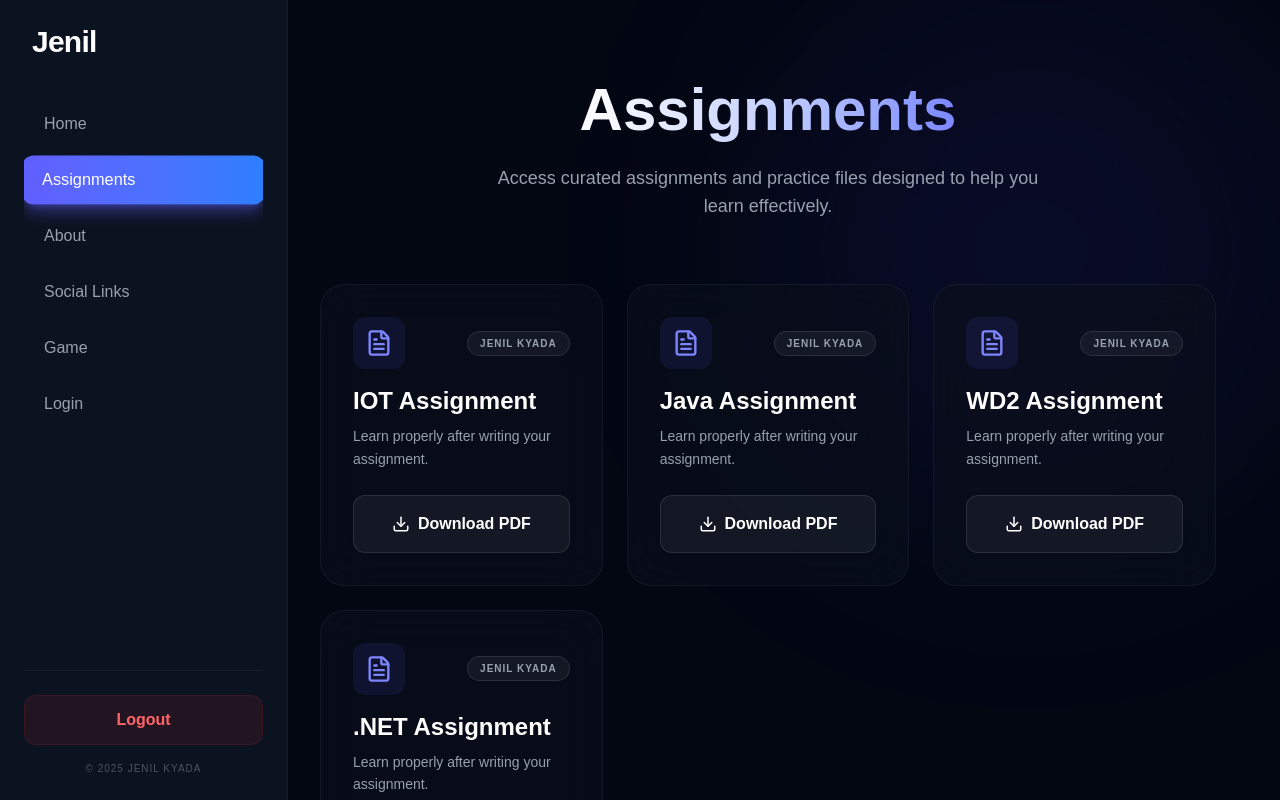
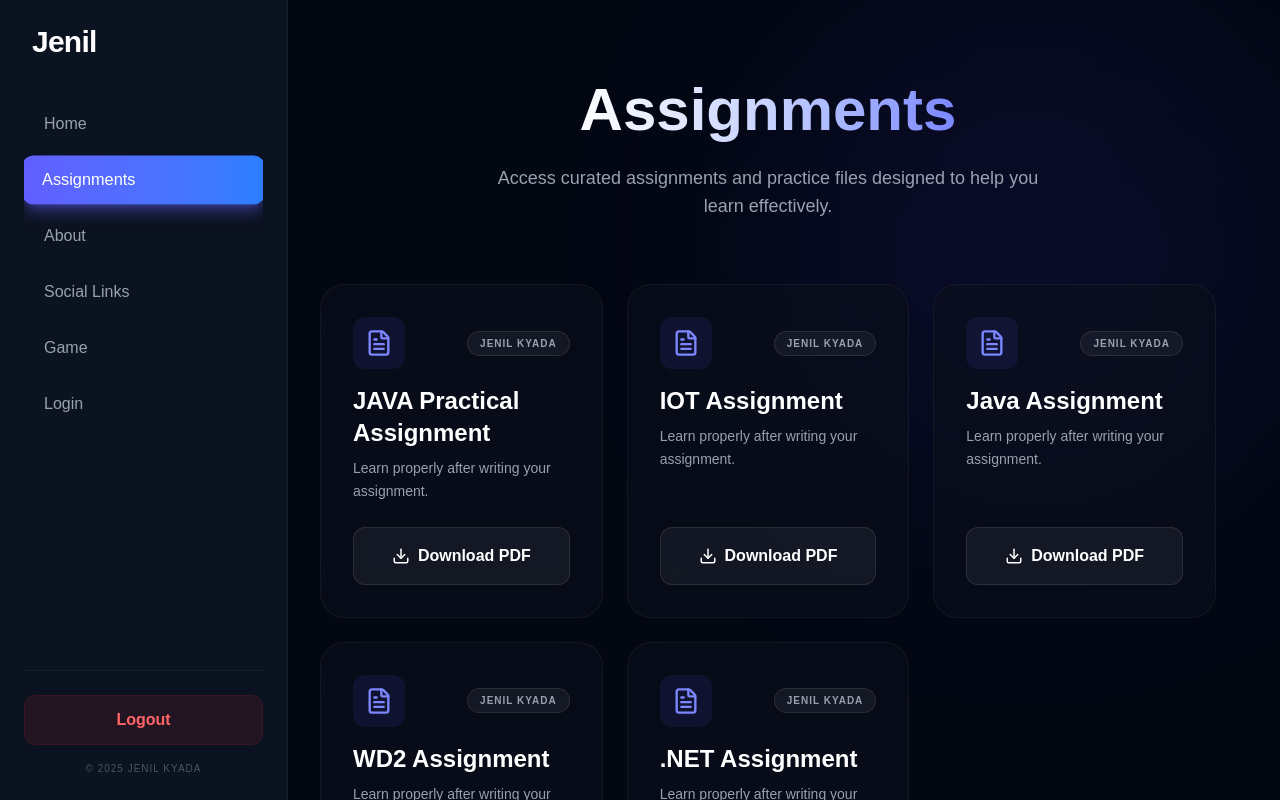
Before and after one commit to JenilKyada04/potfoliyo, a React (Vite) app: page /assignments in a window 1280 px wide. Shown: the top 800 px of the page. Built offline with nearby package versions, Linux system fonts and the light colour scheme; sample sign-in values are in the browser's storage.

Commit message:
feat: update notifications and add new Java Practical Assignment to Assignments component

```diff
--- a/src/componet/Assignments.tsx
+++ b/src/componet/Assignments.tsx
@@ -2,6 +2,12 @@ import { Download, FileText } from "lucide-react";
 
 const Assignments = () => {
   const assignments = [
+    {
+      title: "JAVA Practical Assignment",
+      tag: "Jenil Kyada",
+      description: "Learn properly after writing your assignment.",
+      fileUrl: "/pdfs/Jenil-Kyada-Java-Practical-Assignment.pdf",
+    },
     {
       title: "IOT Assignment",
       tag: "Jenil Kyada",
@@ -26,6 +32,7 @@ const Assignments = () => {
       description: "Learn properly after writing your assignment.",
       fileUrl: "/pdfs/Jenil-Kyada-Net-Assignment-1,2,3,4.pdf",
     },
+
   ];
 
   return (
--- a/src/componet/NotificationPanel.tsx
+++ b/src/componet/NotificationPanel.tsx
@@ -16,10 +16,11 @@ const NotificationPanel = () => {
   }, []);
 
   const notifications = [
-    { id: 1, text: ".NET Assignment submitted" },
-    { id: 2, text: "WD2 Assignment pending" },
-    { id: 3, text: "Java Assignment reviewed" },
-    { id: 4, text: "IoT Assignment deadline tomorrow" },
+    { id: 5, text: "Java Practical Assignment (new)" },
+    { id: 1, text: ".NET Assignment (new)" },
+    { id: 2, text: "WD2 Assignment (new)" },
+    { id: 3, text: "Java Assignment (new)" },
+    { id: 4, text: "IoT Assignment " },
   ];
 
   return (
```
Also changed, not shown: 1 other file (tests, documents, lock files or other folders).
